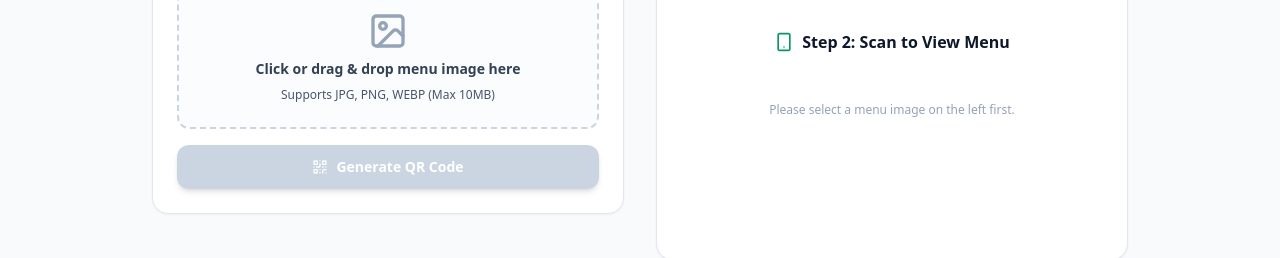
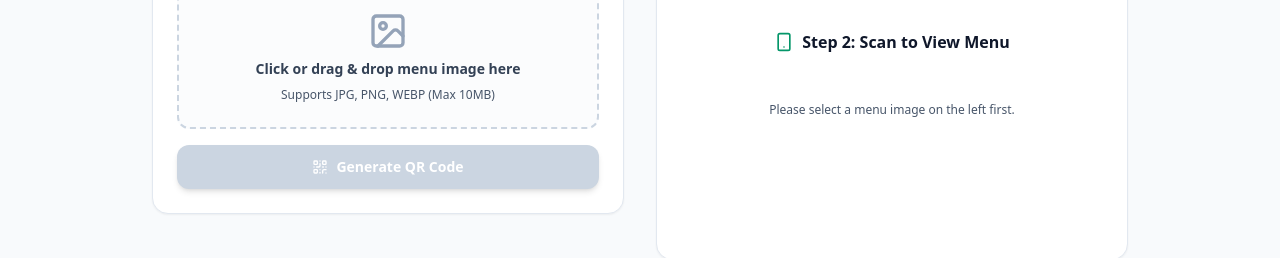
Before and after one commit to Technology-enthusiast-he/menu.matrixqr.cc, a website: page index.html in a window 1280 px wide. Shown: the part 318-576 px from the top of the page. Drawn offline with nearby package versions, Linux system fonts and the light colour scheme; files that its build step writes are made by us from their sources.

Commit message:
Update index.html

```diff
--- a/index.html
+++ b/index.html
@@ -99,7 +99,7 @@
             </div>
 
             <!-- Empty State -->
-            <div id="qr-empty" class="py-8 text-slate-400 text-xs">
+            <div id="qr-empty" class="py-8 text-slate-600 text-xs">
                 Please select a menu image on the left first.
             </div>
 
```
